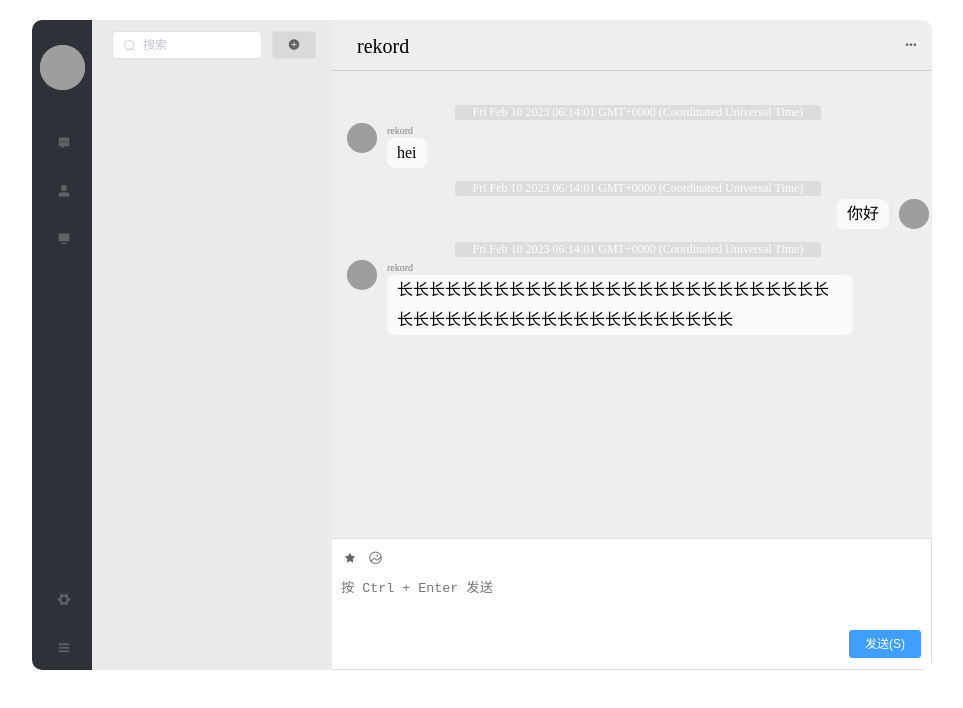
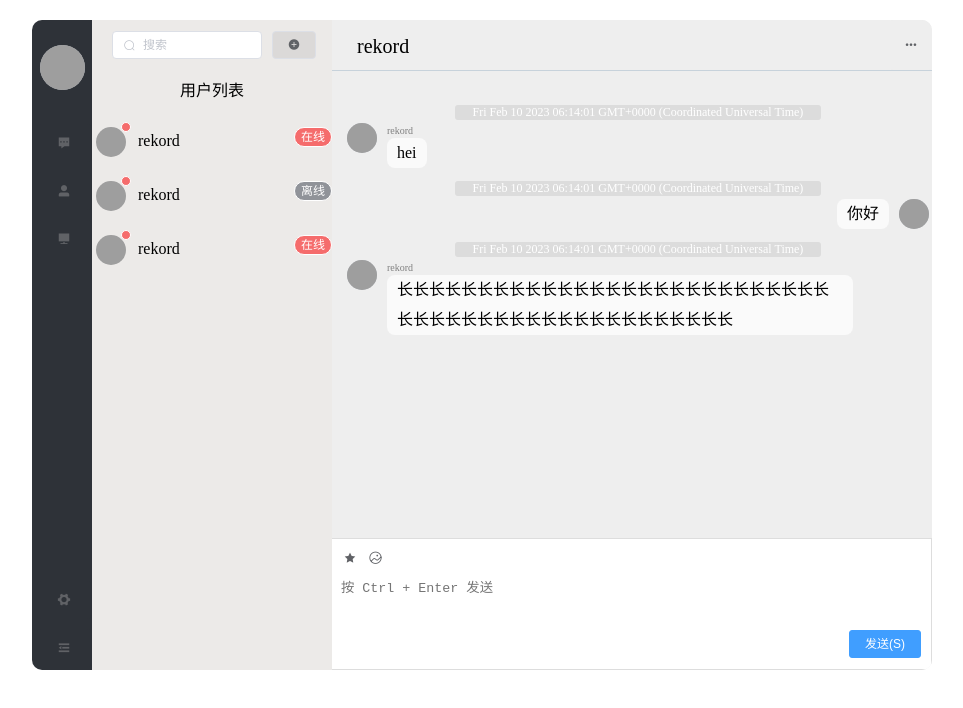
Before and after one commit to WebChatting/chatting-vue, a Vue app: page /#/chatting in a window 1280 px wide. Shown: the top 708 px of the page, without its empty margins (158-1121 px from the left). Built offline with nearby package versions, Linux system fonts and the light colour scheme; grey boxes are pictures that could not be loaded.

Commit message:
feat: finish friend list layout

```diff
--- a/src/components/List.vue
+++ b/src/components/List.vue
@@ -1,10 +1,108 @@
 <template>
     <div id="list">
+        <p class="title" style="">用户列表</p>
+        <div class="infinite-list-wrapper user-list" style="overflow: auto">
+            <ul>
+                <li v-for="item in users" :key="item.id">
+                    <div style="display: flex; justify-content: space-between">
+                        <div>
+                            <el-badge :is-dot="true">
+                                <el-image
+                                    class="avatar"
+                                    :preview-src-list="[item.userProfile]"
+                                    :src="item.userProfile"
+                                    :alt="item.nickname"
+                                >
+                                    <div slot="error" class="image-slot">
+                                        <i class="el-icon-picture-outline"></i>
+                                    </div>
+                                </el-image>
+                            </el-badge>
+                            <p class="name">{{ item.nickname }}</p>
+                        </div>
+                        <div>
+                            <el-badge
+                                :value="item.userStateId == 1 ? '在线' : '离线'"
+                                :type="
+                                    item.userStateId == 1 ? 'danger' : 'info'
+                                "
+                            >
+                            </el-badge>
+                        </div>
+                    </div>
+                </li>
+            </ul>
+            <p v-if="false">加载中...</p>
+            <p v-if="false">没有更多了</p>
+        </div>
     </div>
 </template>
 
 <script>
     export default {
         name: "List",
+        data() {
+            return {
+                users: [
+                    {
+                        id: 0,
+                        userProfile: "https://cdn.sxrekord.com/blog/logo.jpg",
+                        nickname: "rekord",
+                        userStateId: 1,
+                    },
+                    {
+                        id: 1,
+                        userProfile: "https://cdn.sxrekord.com/blog/logo.jpg",
+                        nickname: "rekord",
+                        userStateId: 2,
+                    },
+                    {
+                        id: 2,
+                        userProfile: "https://cdn.sxrekord.com/blog/logo.jpg",
+                        nickname: "rekord",
+                        userStateId: 1,
+                    },
+                ],
+            };
+        },
+    };
+</script>
+
+<style lang="scss" scoped>
+    #list {
+        .title {
+            margin: 0px;
+            padding: 2px 4px;
+            height: 20px;
+            text-align: center;
+        }
+        .user-list {
+            max-height: 570px;
+        }
+        ul {
+            padding: 0px;
+            margin-left: 4px;
+        }
+        li {
+            padding: 12px 0px;
+            list-style: none;
+            cursor: pointer;
+            &:hover {
+                background-color: #d8d6d6;
+            }
+        }
+        li.active {
+            background-color: #c8c6c6;
+        }
+        .avatar {
+            width: 30px;
+            height: 30px;
+            vertical-align: middle;
+            border-radius: 15px;
+        }
+        .name {
+            display: inline-block;
+            margin: 0px 0px 0px 12px;
+        }
     }
-</script>
+</style>
```
